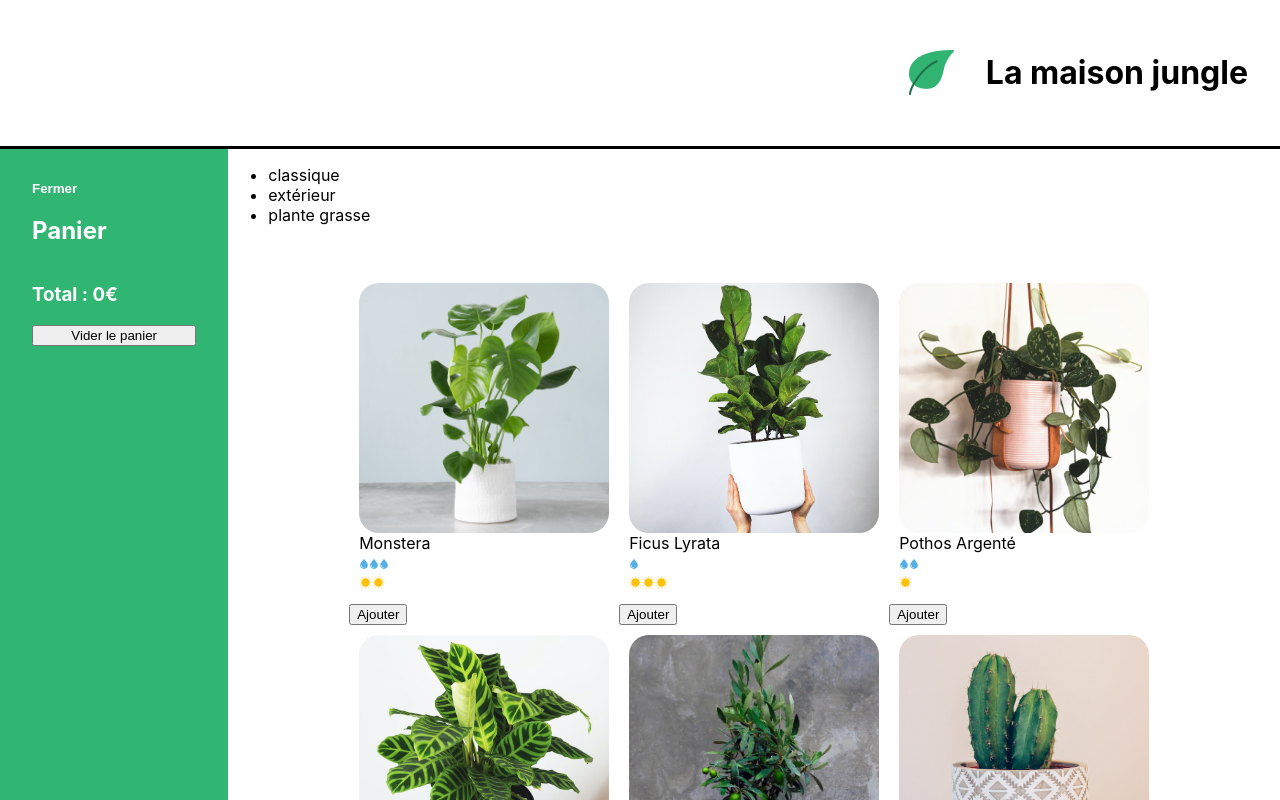
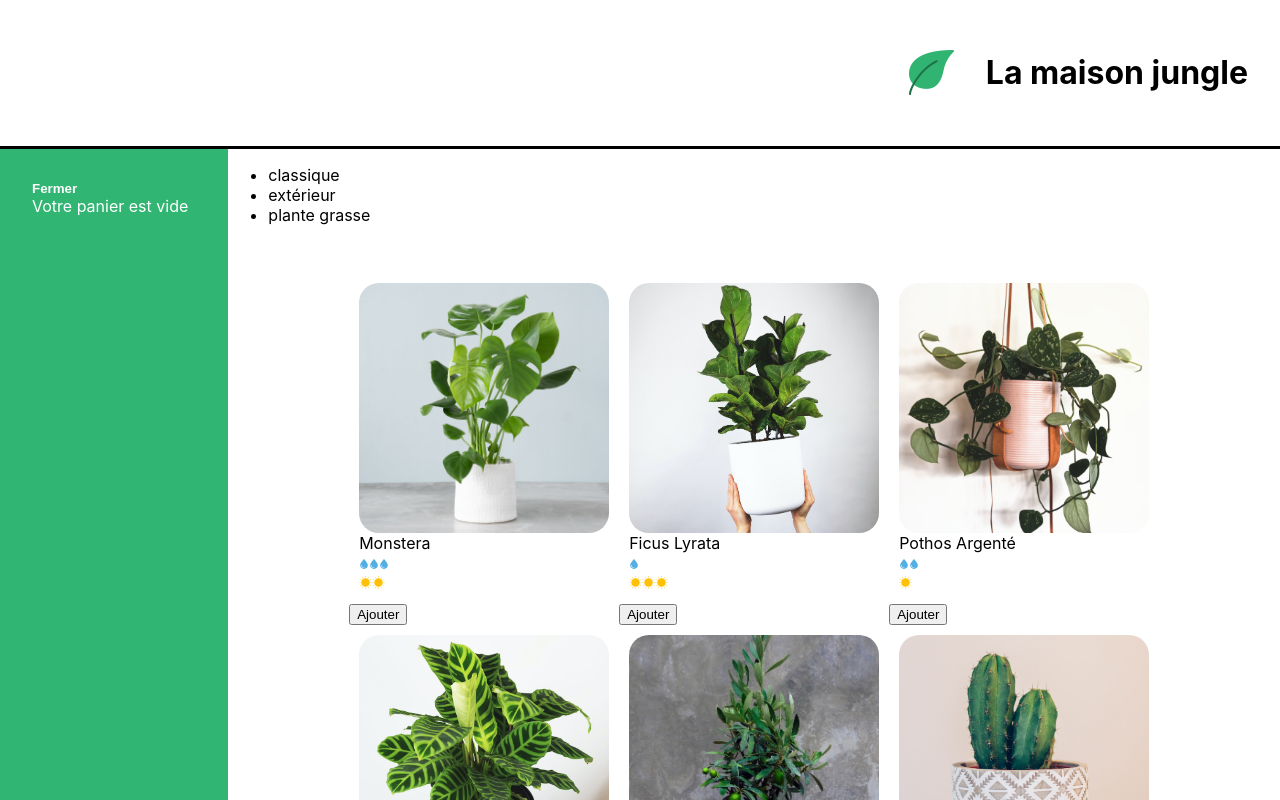
Before and after one commit to YannickMarsot/la-maison-jungle, a React (Create React App) app: page / in a window 1280 px wide. Shown: the top 800 px of the page. Built offline with nearby package versions, Linux system fonts and the light colour scheme.

Commit message:
new cart

```diff
--- a/src/components/App.js
+++ b/src/components/App.js
@@ -8,7 +8,6 @@ import "../styles/Layout.css";
 
 function App() {
   const [cart, updateCart] = useState([]);
-
   return (
     <div>
       <Banner>
--- a/src/components/Cart.js
+++ b/src/components/Cart.js
@@ -2,9 +2,11 @@ import { useState } from "react";
 import "../styles/Cart.css";
 
 function Cart({ cart, updateCart }) {
-  const monsteraPrice = 8;
   const [isOpen, setIsOpen] = useState(true);
-
+  const total = cart.reduce(
+    (acc, plantType) => acc + plantType.amount * plantType.price,
+    0
+  );
   return isOpen ? (
     <div className="lmj-cart">
       <button
@@ -13,9 +15,22 @@ function Cart({ cart, updateCart }) {
       >
         Fermer
       </button>
-      <h2>Panier</h2>
-      <h3>Total : {monsteraPrice * cart}€</h3>
-      <button onClick={() => updateCart(0)}>Vider le panier</button>
+      {cart.length > 0 ? (
+        <div>
+          <h2>Panier</h2>
+          <ul>
+            {cart.map(({ name, price, amount }, index) => (
+              <div key={`${name}-${index}`}>
+                {name} {price}€ x {amount}
+              </div>
+            ))}
+          </ul>
+          <h3>Total :{total}€</h3>
+          <button onClick={() => updateCart([])}>Vider le panier</button>
+        </div>
+      ) : (
+        <div>Votre panier est vide</div>
+      )}
     </div>
   ) : (
     <div className="lmj-cart-closed">
```
